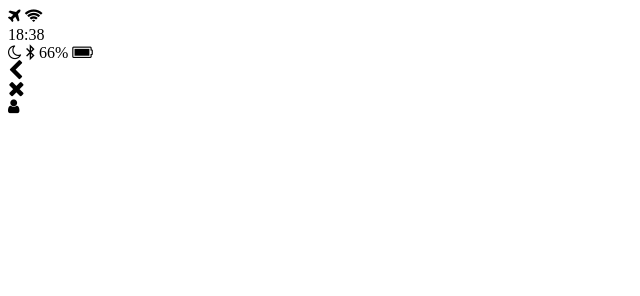
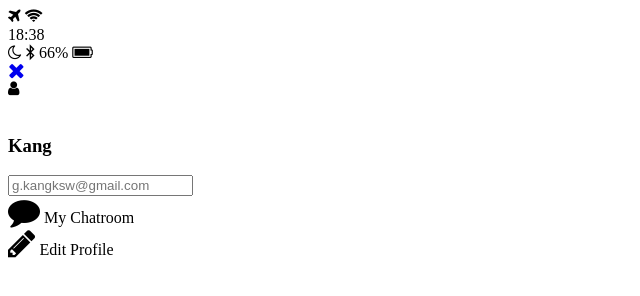
Before and after one commit to bombkyu/kakao-clone, a plain HTML site: page profile.html in a window 1280 px wide. Shown: the whole page, without its empty margins (0-640 px from the left). Drawn offline with Linux system fonts and the light colour scheme.

Commit message:
Chat html + go back link is done

```diff
--- a/profile.html
+++ b/profile.html
@@ -29,10 +29,9 @@
     </div>
     <div class="header__bottom">
       <div class="header__column">
-        <i class="fa fa-chevron-left fa-lg"></i>
-      </div>
-      <div class="header__column">
-        <i class="fa fa-times fa-lg"></i>
+        <a href="index.html">
+          <i class="fa fa-times fa-lg"></i>
+        </a>
       </div>
       <div class="header__column">
         <i class="fa fa-user"></i>
@@ -40,5 +39,26 @@
     </div>
   </header>
 
+  <main class="profile">
+    <header class="profile__header">
+      <img src="" alt="">
+      <h3 class="profile__header-title">Kang</h3>
+    </header>
+    <input type="text" placeholder="g.kangksw@gmail.com">
+    <div class="profile__actions">
+      <div class="profile__action">
+        <span class="profile__action">
+          <i class="fa fa-comment fa-2x"></i>
+        </span>
+        <span class="profile__action-title">My Chatroom</span>
+      </div>
+      <div class="profile__action">
+        <span class="profile__action">
+          <i class="fa fa-pencil fa-2x"></i>
+        </span>
+        <span class="profile__action-title">Edit Profile</span>
+      </div>
+    </div>
+  </main>
 </body>
 </html>
```
Also changed, not shown: chat.html (+3 -1 lines), index.html (+4 -2 lines).
